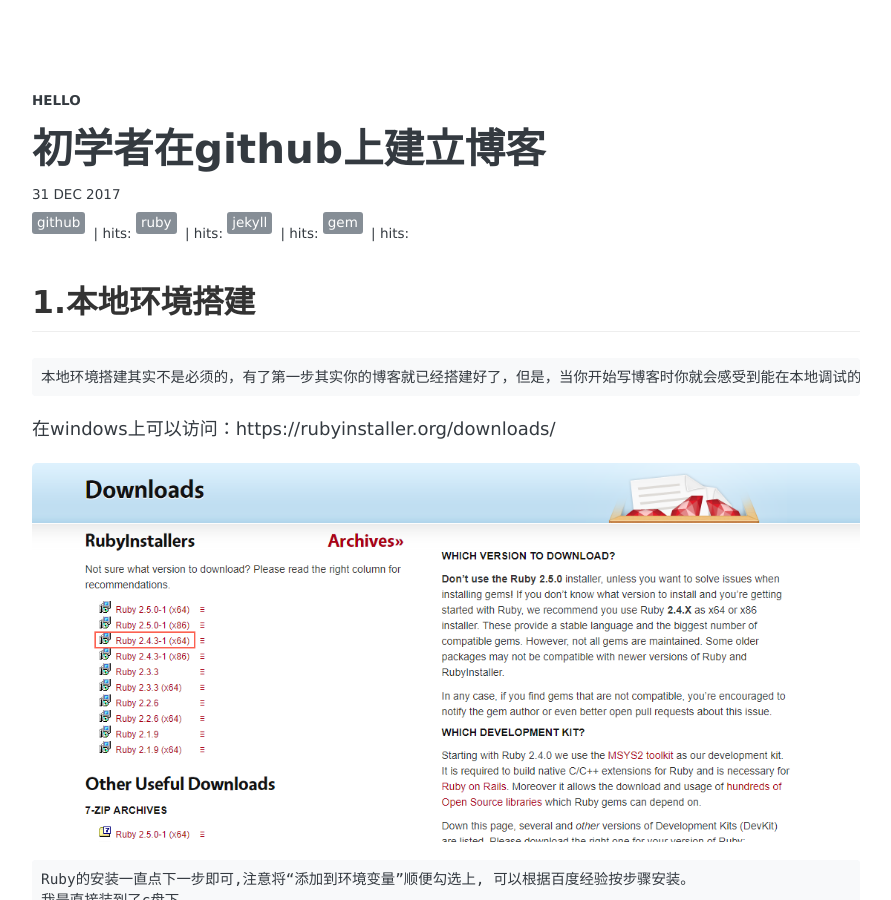
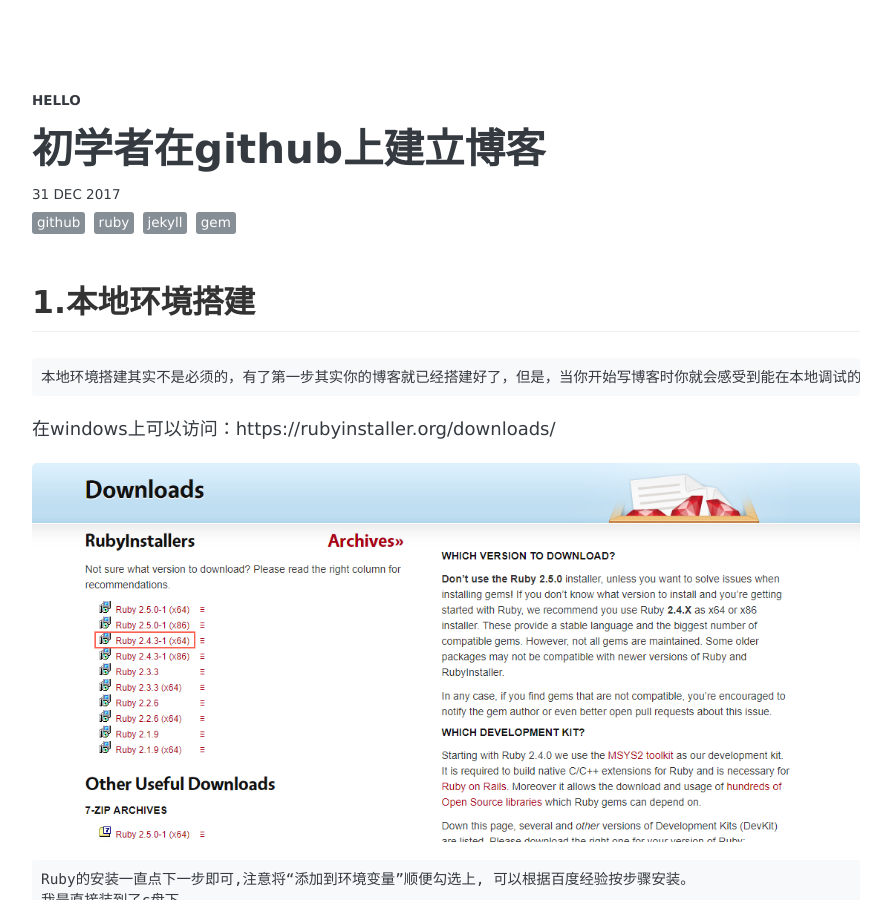
Before and after one commit to yzbaoo/yzbao.github.io, a Jekyll site: the page built from _posts/2017-12-31-start.md, in a window 1280 px wide and 900 px high. Shown: the whole window, without its empty margins (194-1085 px from the left). Built offline with Jekyll 4.4.1, drawn with Linux system fonts in a browser that asks for light colours; nearby versions of some CDN libraries; comment, search, counter and statistics services are not loaded.

Commit message:
no message

```diff
--- a/_layouts/post.html
+++ b/_layouts/post.html
@@ -18,25 +18,20 @@
         <a href="{{ site.url }}{{ site.baseurl }}/tags#{{ tag }}">
           <span>{{ tag }}</span>
         </a>
-
-          <!-- 点击量 -->
-          {% if site.leancloud.enable %}
-          <span id="{{ page.id  }}" class="leancloud_visitors" data-flag-title="{{ page.title }}">
-          <span class="post-meta-divider">|</span>
-          <span class="post-meta-item-text"> Hits:  </span>
-          <span class="leancloud-visitors-count"></span>
-          </span>
-          {% endif %}
-
       </li>
-
-
       {% unless forloop.last %}{% endunless %}
       {% endfor %}
     </ul>
   </div>
   {{ content }}
-
+           <!-- 点击量 -->
+           {% if site.leancloud.enable %}
+           <span id="{{ page.id  }}" class="leancloud_visitors" data-flag-title="{{ page.title }}">
+           <span class="post-meta-divider">|</span>
+           <span class="post-meta-item-text"> Hits:  </span>
+           <span class="leancloud-visitors-count"></span>
+           </span>
+           {% endif %}
   <!-- Disqus -->
   {% if page.comments != false and site.disqus.id %}
   <div class="post-disqus">
--- a/index.html
+++ b/index.html
@@ -44,7 +44,7 @@
 
           <!-- 统计阅读量 -->
           {% if site.leancloud.enable %}
-          <span id="https://yzbaoo.github.io/" class="leancloud_visitors" data-flag-title="{{ post.title }}">
+          <span id="post.url" class="leancloud_visitors" data-flag-title="{{ post.title }}">
           <span class="post-meta-divider">|</span>
           <span class="post-meta-item-text"> Hits:  </span>
           <span class="leancloud-visitors-count"></span>
```
